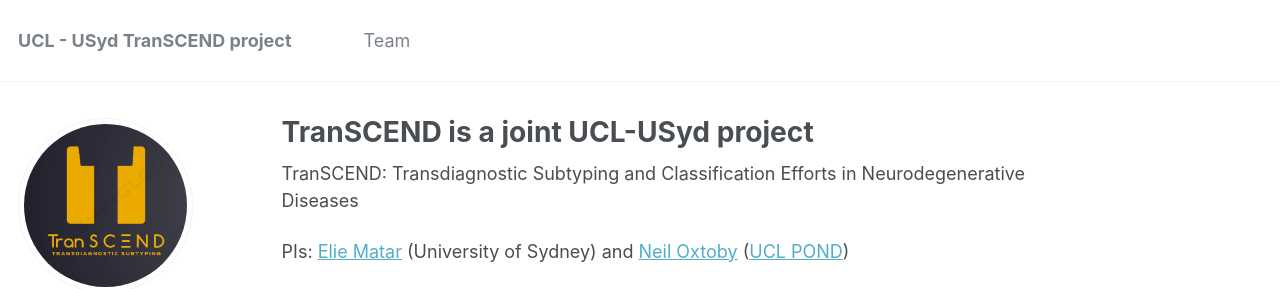
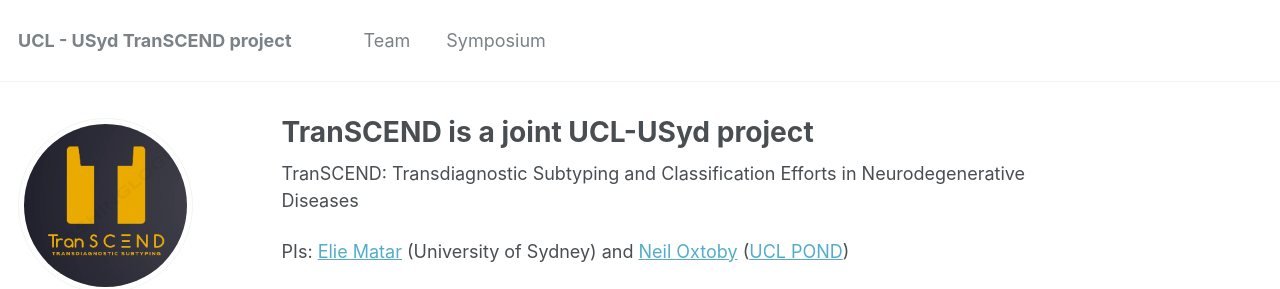
Before and after one commit to ucl-usyd-transcend/ucl-usyd-transcend.github.io, a Jekyll site: the page built from _pages/about.md, in a window 1280 px wide. Shown: the top 289 px of the page. Built offline with Jekyll 4.4.1, drawn with Linux system fonts in a browser that asks for light colours.

Commit message:
Symposium => menu

```diff
--- a/_data/navigation.yml
+++ b/_data/navigation.yml
@@ -4,6 +4,8 @@ main:
   #   url: /team/
   - title: "Team"
     url: /team/
+  - title: "Symposium"
+    url: /symposium/
   #
   # - title: "Talks"
   #   url: /talks/
```
